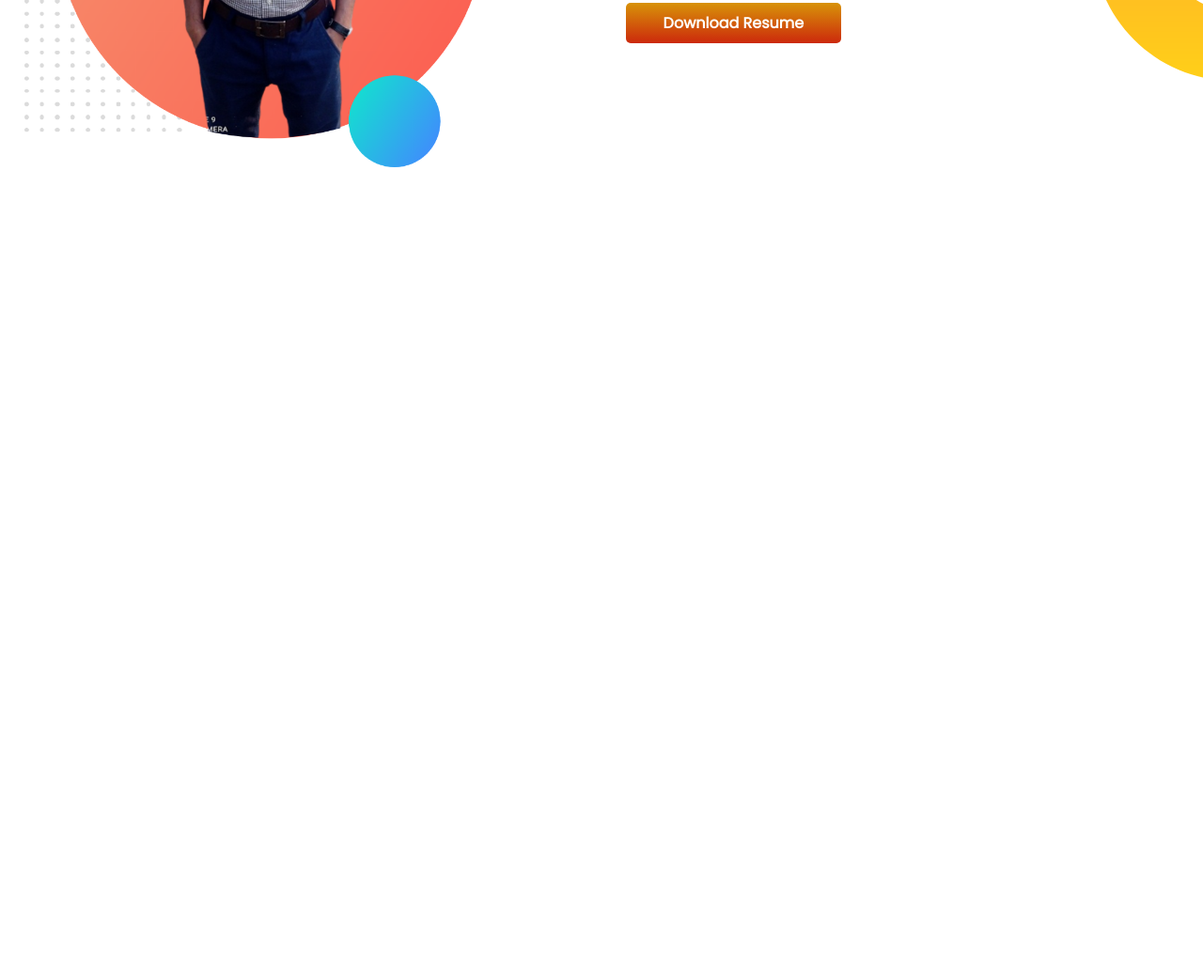
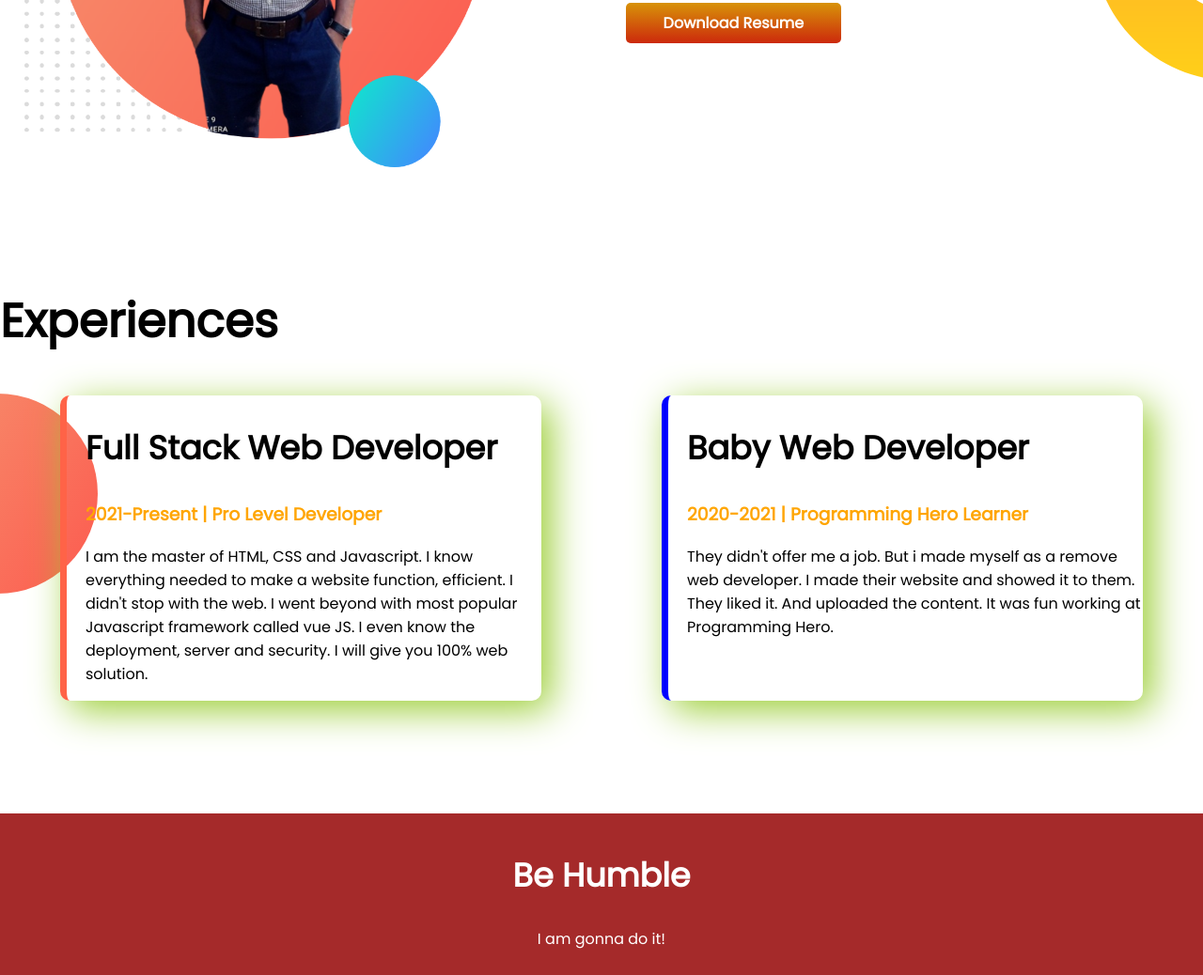
Before and after one commit to Emonmahmud52/developer-portfolio, a plain HTML site: page index.html in a window 1280 px wide. Shown: the part 925-1963 px from the top of the page at 94% size. Before the commit the page ends 1230 px from the top, so only its background shows below. Drawn offline with Linux system fonts and the light colour scheme.

Commit message:
completed

```diff
--- a/index.html
+++ b/index.html
@@ -11,7 +11,7 @@
     <link rel="stylesheet" href="style.css">
 </head>
 <body>
-<section class="top-banner">
+<section class="top-banner flexible-container">
         <div class="half-width">
             <h1>Welcome To</h1>
             <h1><span class="orange-color">Emon Mahmud</span> World!</h1>
@@ -23,7 +23,7 @@
     <img src="images/Emon-bg.png" alt="">
 </div>
 </section>
-<section class="dream-big">
+<section class="dream-big flexible-container">
     <div class="half-width">
         <img src="images/Emon-bg.png" alt="">
     </div>
@@ -34,7 +34,25 @@
         <p class="right">I already learned the basic HTML and CSS. I can build any simple website. I can even teach my grandma how to make simple website. My goal is to build 3 websites and learn advanced topics.</p>
         <a class="Resume" href="#" target="_blank">Download Resume</a>
     </div>
-
 </section>
+<section class="experience-area">
+    <h1>Experiences</h1>
+    <div class="flexible-container">
+        <div id="Full-Stack-Developer" class="experience-item">
+            <h2>Full Stack Web Developer</h2>
+            <h3 class="orange-color">2021-Present | Pro Level Developer</h3>
+            <p>I am the master of HTML, CSS and Javascript. I know everything needed to make a website function, efficient. I didn't stop with the web. I went beyond with most popular Javascript framework called vue JS. I even know the deployment, server and security. I will give you 100% web solution.</p>
+        </div>
+        <div id="Baby-Web-Developer" class="experience-item">
+            <h2>Baby Web Developer</h2>
+            <h3 class="orange-color">2020-2021 | Programming Hero Learner</h3>
+            <p>They didn't offer me a job. But i made myself as a remove web developer. I made their website and showed it to them. They liked it. And uploaded the content. It was fun working at Programming Hero.</p>
+        </div>
+    </div>
+</section>
+<footer>
+    <h2>Be Humble</h2>
+    <p>I am gonna do it!</p>
+</footer>
 </body>
 </html>
--- a/style.css
+++ b/style.css
@@ -5,10 +5,13 @@ body{
 h1{
     font-size: 50px;
 }
+h2{
+    font-size: 35px;
+}
 .orange-color{
     color: orange;
 }
-section{
+.flexible-container{
     display: flex;
     margin-bottom: 120px;
 }
@@ -49,3 +52,29 @@ section{
 .right{
     padding-right: 150px;
 }
+
+.experience-item{
+    box-shadow: 10px 10px 40px yellowgreen;
+    width: 40%;
+    margin-left: 5%;
+    margin-right: 5%;
+    padding-left: 20px;
+    border-radius: 10px;
+}
+.experience-area{
+    background-image: url(images/exp-bg.png);
+    background-repeat: no-repeat;
+    background-position: left;
+}
+#Full-Stack-Developer{
+    border-left: 7px solid tomato;
+}
+#Baby-Web-Developer{
+    border-left: 7px solid blue;
+}
+footer{
+    background-color: brown;
+    color: white;
+    text-align: center;
+    padding: 10px 0;
+}
```
